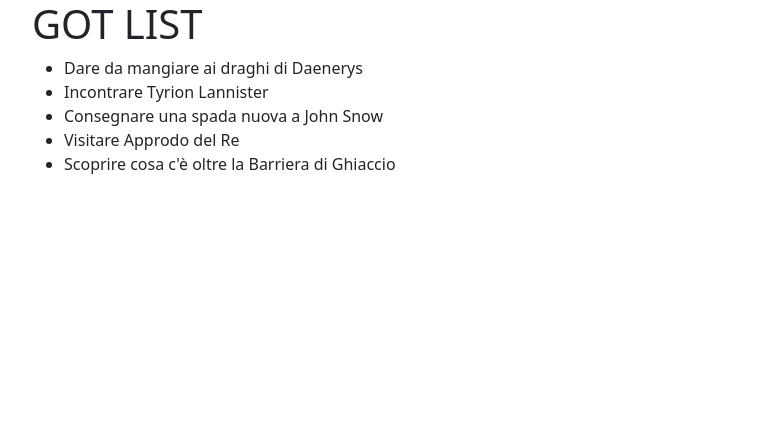
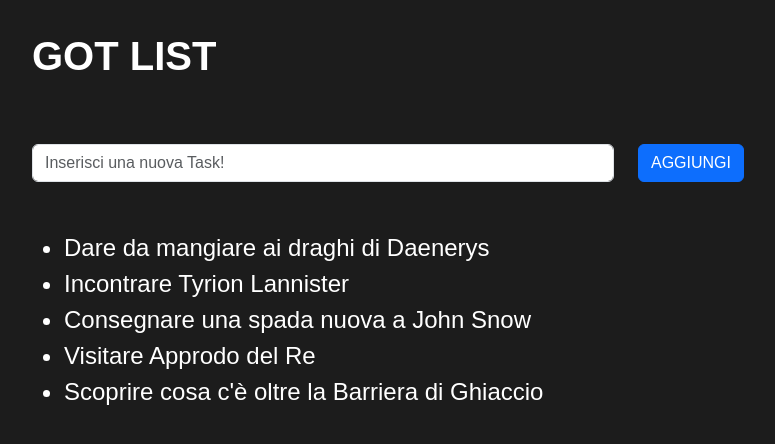
Before and after one commit to anto24s96/php-todo-list-json, a PHP site: page / in a window 1280 px wide. Shown: the top 444 px of the page, without its empty margins (50-825 px from the left). Run offline with PHP 8.4, Linux system fonts and the light colour scheme; some libraries are stand-ins or nearby versions.

Commit message:
[UPDATE] exercise completed

```diff
--- a/css/style.css
+++ b/css/style.css
@@ -0,0 +1,11 @@
+* {
+    margin: 0;
+    padding: 0;
+    box-sizing: border-box;
+    font-family: sans-serif;
+}
+
+body{
+    background-color: #1C1C1C;
+    color: white;
+}
--- a/index.php
+++ b/index.php
@@ -10,19 +10,26 @@
     <script src="https://unpkg.com/vue@3/dist/vue.global.js"></script>
     <!-- AXIOS -->
     <script src="https://cdnjs.cloudflare.com/ajax/libs/axios/1.6.7/axios.min.js" integrity="sha512-NQfB/bDaB8kaSXF8E77JjhHG5PM6XVRxvHzkZiwl3ddWCEPBa23T76MuWSwAJdMGJnmQqM0VeY9kFszsrBEFrQ==" crossorigin="anonymous" referrerpolicy="no-referrer"></script>
+    <link rel="stylesheet" href="./css/style.css">
 </head>
 <body>
     <div id="app">
-        <div class="container">
+        <div class="container py-3">
             <div class="row">
                 <div class="col-12">
-                    <h1>GOT LIST</h1>
+                    <h1 class="fw-bolder my-3">GOT LIST</h1>
                 </div>
             </div>
             <div class="row">
+                <div class="col-8 my-5">
+                    <div class="d-flex">
+                        <input type="text" v-model="newTask" class="form-control" placeholder="Inserisci una nuova Task!" @keyup.enter="updateTodoList">
+                        <button type="button" class="btn btn-primary text-uppercase mx-4" @click="updateTodoList">Aggiungi</button>
+                    </div>
+                </div>
                 <div class="col-12">
                     <ul>
-                        <li v-for="todo, index in todoList" :key="index"> {{ todo.task }}</li>
+                        <li v-for="(todo, index) in todoList" :key="index" class="fs-4"> {{ todo.task }}</li>
                     </ul>
                 </div>
             </div>
--- a/js/script.js
+++ b/js/script.js
@@ -4,6 +4,7 @@ createApp({
     data() {
         return {
             apiUrl: 'server.php',
+            newTask: '',
             todoList: [],
         }
     },
@@ -11,6 +12,20 @@ createApp({
         this.getTodoList();
     },
     methods: {
+        updateTodoList() {
+            const data = {
+                task: this.newTask
+            }
+
+            axios.post(this.apiUrl, data, {
+                headers: { 'content-type': 'multipart/form-data' }
+            }).then((response) => {
+                this.newTask = '';
+
+                this.todoList = response.data;
+            })
+        },
+
         getTodoList() {
             axios.get(this.apiUrl).then((response) => {
                 this.todoList = response.data;
--- a/my_list.json
+++ b/my_list.json
@@ -1,22 +1 @@
-[
-    {
-        "task": "Dare da mangiare ai draghi di Daenerys",
-        "done": true
-    },
-    {
-        "task": "Incontrare Tyrion Lannister",
-        "done": false
-    },
-    {
-        "task": "Consegnare una spada nuova a John Snow",
-        "done": true
-    },
-    {
-        "task": "Visitare Approdo del Re",
-        "done": false
-    },
-    {
-        "task": "Scoprire cosa c'è oltre la Barriera di Ghiaccio",
-        "done": false
-    }
-]
+[{"task":"Dare da mangiare ai draghi di Daenerys","done":true},{"task":"Incontrare Tyrion Lannister","done":false},{"task":"Consegnare una spada nuova a John Snow","done":true},{"task":"Visitare Approdo del Re","done":false},{"task":"Scoprire cosa c'\u00e8 oltre la Barriera di Ghiaccio","done":false}]
--- a/server.php
+++ b/server.php
@@ -1,10 +1,26 @@
 <?php
     /* RECUPERO IL CONTENUTO DEL FILE my_list.json. SARA' UNA STRINGA*/
     $myList = file_get_contents('my_list.json');
+
+    $list = json_decode($myList, true);
+
+    /* VERIFICO SE HO INVIATO TRAMITE CHIAMATA POST L'ELEMENTO NUOVO DA SALVARE */
+    if(isset($_POST["task"])) {
+        $newTask = [
+            'task' => $_POST['task'],
+            'done' => false,
+        ];
+
+        /* AGGIUNGO L'ELEMENTO NUOVO NELLA LISTA */
+        array_push($list, $newTask);
+
+        /* SALVO IL NUOVO ELEMENTO NEL FILE my_list.json */
+        file_put_contents('my_list.json', json_encode($list));
+    }
 
     /* AGGIUNGO ALL'HEADER DELLA RISPOSTA CHE STO PASSANDO, UN DATO JSON */
     header('content-type: application/json');
 
     /* INVIO L'INFORMAZIONE IN FORMATO JSON */
-    echo $myList;
+    echo json_encode($list);
 ?>
```
